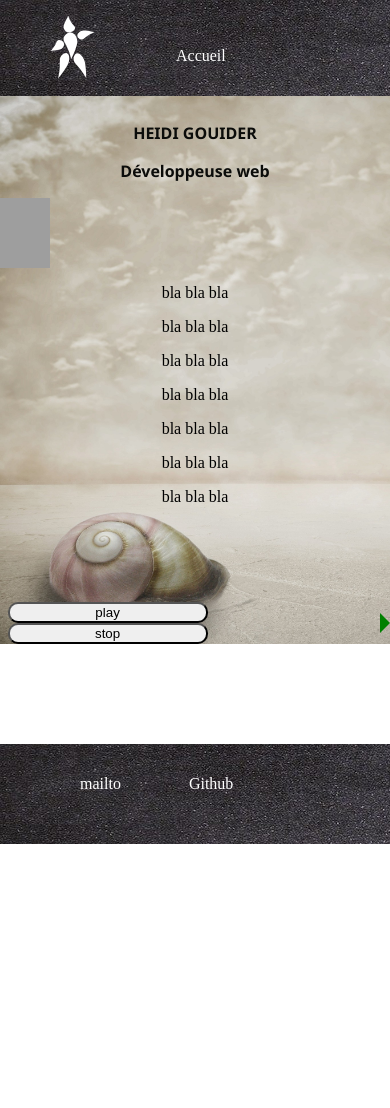
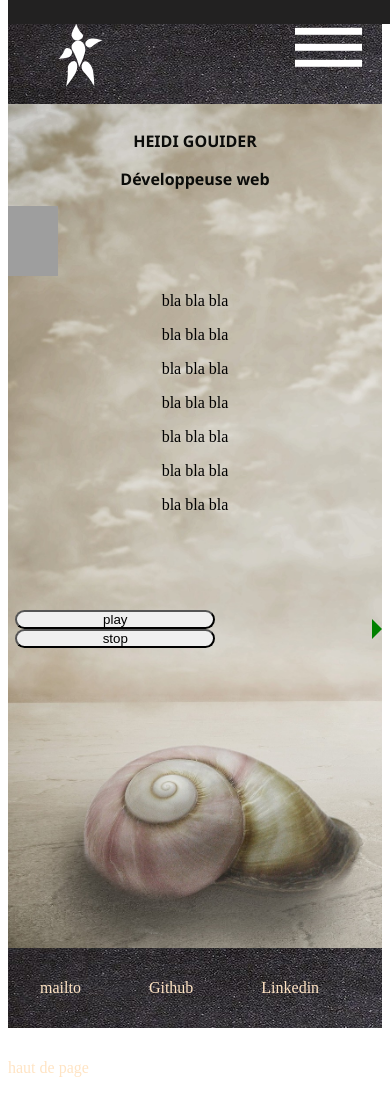
Before and after one commit to heidi-gouider/portofolio, a PHP site: page / in a window 390 px wide; the page is wider, and only the part inside the window is pictured. Before the commit the page ends 844 px from the top of that part, so only its background shows below. Run offline with PHP 8.4, Linux system fonts and the light colour scheme; grey boxes are pictures that could not be loaded.

Commit message:
modif css et js

```diff
--- /dev/null
+++ b/modif_portofolio/assets/js/script.js
@@ -0,0 +1,17 @@
+// je sélectionne et stock mon body et mon icone
+let body = document.querySelector("body");
+let icone = document.querySelector(".icone");
+let pluie = document.querySelector("#drop");
+let animation = document.querySelector(".container");
+
+// je crée un évenement d'écoute sur un click sur l'icone
+// je crée une classe "actif"
+icone.addEventListener("click", function () {
+    body.classList.toggle("actif");
+
+});
+
+pluie.addEventListener("click", function (event) {
+    animation.classList.toggle("tombe");
+
+});
--- a/modif_portofolio/assets/style.css
+++ b/modif_portofolio/assets/style.css
@@ -1,34 +1,18 @@
-/* * {
-	margin: 0px;
-	padding: 0px; */
-/* user-select: none; */
+* {
+	margin: o;
+	padding: 0;
+	list-style: none;
+}
 
-/* } */
-
-body {
+/* body {
 	width: 100%;
 	height: 100%;
-	padding: 0px;
-	margin: 0px;
-	/* font-size: 16px; */
-	/* line-height: 0.5; */
-}
+	position: relative;
+} */
 
 a {
 	text-decoration: none;
 	color: inherit;
-}
-
-/************ le header***********/
-
-header {
-	width: 100%;
-	height: 6rem;
-	/* position: fixed; */
-	/* z-index: 2; */
-	background-image: url(img/backgroung-h&f.jpg);
-	background-repeat: no-repeat;
-	/* position: absolute; */
 }
 
 /* .entete_mask {
@@ -52,16 +36,25 @@ header {
 /* position: fixed; */
 /* } */
 
-.nav_bar {
-	/* width: 100%; */
+
+/******************* LE MENU *******************************/
+header {
+	position: relative;
+	width: 100%;
 	height: 6rem;
-	/* line-height: 5rem; */
-	display: flex;
-	/* justify-content: space-between; */
-	/* /* flex-direction: row; */
-	align-items: end;
+	top: 0;
+	left: 0;
+	background-image: url(img/backgroung-h&f.jpg);
+	background-repeat: no-repeat;
+
 }
 
+.nav {
+	width: 100%;
+	height: 100%;
+	display: flex;
+	justify-content: space-between;
+}
 
 .logo {
 	padding-left: 3rem;
@@ -78,35 +71,128 @@ header {
 	/* z-index: 2; */
 }
 
-
-.liens {
-	height: 5rem;
-	line-height: 5rem;
-	padding-left: 3rem;
-	/* align-items: center; */
-	color: white;
+.menu {
+	height: 6rem;
+	line-height: 6rem;
+	display: flex;
+	justify-content: space-between;
+	align-items: center;
 }
 
-.liens a {
+.menu a {
 	padding: 1rem;
-	/* height: 40px; */
+	font-size: 20px;
+	color: white;
+	text-decoration: none;
 }
 
-.liens a:hover {
-	color: red;
+.menu a:hover {
+	transition: all;
+	font-size: 30px;
+	color: rgb(146, 126, 126);
 }
+
+
+/* ******************** CREATION DES ICONES ********************************* */
+
+.icone {
+	width: 4.2rem;
+	height: 2.4rem;
+	position: relative;
+	/* la position sera par rapport à l'élément parent span qui sera en position absolue */
+	cursor: pointer;
+	display: none;
+}
+
+/* *********icone open *********** */
+
+/* je crée le prier trait de l'icône qui sera central */
+.icone .open {
+	/* attentien les balises span sont de type inline, donc ne comprenne pas les valeurs hauteur et largeur
+    j'utilise un display */
+	/* je donne à la span la taille de 100% c'est à dire 5rem comme la class icone */
+	width: 100%;
+	height: 0.4rem;
+	display: block;
+	position: absolute;
+	content: "";
+	background-color: white;
+	/* maintenant je vais placer l'élément et le centrer*/
+	top: 50%;
+	/* avec la position absolue le top de 50% ne suffira pas à centrer mon élément
+    je vais donc utiliser un transform pour le déplacer de sa moitié vers le haut => (valeur négative)*/
+	transform: translateY(-50%);
+
+}
+
+/* je crée les deux autres traits de l'icône, un avant et un après */
+.icone .open::before,
+.icone .open::after {
+	content: "";
+	position: absolute;
+	width: 100%;
+	/* height: 0.6rem; */
+	height: 0.4rem;
+	background-color: white;
+
+}
+
+/* maintenant je les positionne */
+.icone .open::before {
+	transform: translateY(-1rem);
+}
+
+.icone .open::after {
+	transform: translateY(1rem);
+}
+
+/* *********icone close *********** */
+
+.icone .close {
+	width: 100%;
+	height: 0.4rem;
+	position: absolute;
+	margin-top: 0;
+	margin-left: 0;
+	transform: translateY(10px);
+}
+
+.icone .close:before {
+	content: '';
+	position: absolute;
+	top: 10px;
+	width: 100%;
+	height: 100%;
+	background-color: white;
+	transform: rotate(-45deg);
+	transform: rotate(-45deg);
+}
+
+.icone .close:after {
+	content: '';
+	position: absolute;
+	top: 10px;
+	width: 100%;
+	height: 0.4rem;
+	background-color: white;
+	transform: rotate(45deg);
+	transform: rotate(45deg);
+
+}
+
+
 
 /************ FOOTER ***************/
 
 footer {
 	width: 100%;
-	height: 100px;
+	height: 5rem;
 	bottom: 0;
-	position: fixed;
+	position: relative;
 
 	background: url(img/backgroung-h&f.jpg);
 	/* background-repeat: no-repeat; */
-	line-height: 100px;
+	/* line-height: 100px; */
 	color: bisque;
 }
 
@@ -131,27 +217,18 @@ footer {
 
 .container {
 	width: 100%;
-	position: relative;
-	/* bottom: 0; */
+	height: 100vh;
 	background: url(img/background-main.jpg);
 	/* background-size: 100%, 100%; */
 	background-size: cover;
 	background-repeat: no-repeat;
-	/* background-position: 0; */
-	/* background-position-y: 120px; */
-
-
-	/* min-width: 100%;
-	min-height: 100%; */
 	/* display: grid; */
-	/* height: 100vh; */
-	/* position: relative; */
-	/* box-shadow: 0 10px 10px 0 grey; */
+	position: relative;
 }
 
 /**présentation et animation **/
 
-.accueil {
+/* .accueil { */
 
 /* position: relative; */
 /* margin-top: 120px; */
@@ -160,7 +237,7 @@ footer {
 	background-size: 100%, 100%; */
 /* background-position-y: 120px; */
 /* z-index: 1; */
-}
+/* } */
 
 
 .titre {
@@ -194,8 +271,6 @@ footer {
 	position: relative;
 } */
 
-
-/******************* script.js ************/
 
 /* .rain {
 	position: absolute;
@@ -239,7 +314,13 @@ footer {
 	/* background-position: 0px 60px; */
 	width: 50px;
 	height: 70px;
+	cursor: pointer;
+	/* animation: fall 5s; */
+}
+
+.tombe .pluie {
 	animation: fall 5s;
+
 }
 
 @keyframes fall {
@@ -334,7 +415,77 @@ input {
 	/* margin-bottom: 20px; */
 }
 
+/* ****** MENU RESPONSIVE ******** */
 
+@media screen and (max-width: 576px) {
+	/* header {
+        background: transparent;
+    } */
+
+	.icone {
+		display: block;
+		right: 20px;
+		top: 20px;
+		position: relative;
+		z-index: 30;
+		cursor: pointer;
+	}
+
+	/* l'icone open sera visible */
+	.open {
+		display: flex;
+	}
+
+	/* l'icone close sera caché */
+	.close {
+		display: none;
+	}
+
+	/* j'appelle ma fonction et je lui dis de cacher l'icone open
+    si elle est vrai */
+	.actif .open {
+		display: none;
+	}
+
+	.actif .close {
+		display: flex;
+	}
+
+	/* .nav {
+        display: flex;
+    } */
+
+	.menu {
+		width: 100%;
+		height: 100vh;
+		/* display: flex; */
+		position: absolute;
+		flex-direction: column;
+		justify-content: space-around;
+		top: 0;
+		padding: 2rem;
+		background-color: rgb(34, 33, 33);
+		transform: translateY(-100%);
+		transition: transform 1s;
+	}
+
+
+	.actif .menu {
+		transform: translateY(0);
+		/* display: none; */
+
+	}
+
+	.menu a {
+		font-size: 2rem;
+	}
+
+	/* .menu a:hover {
+        transition: all;
+        font-size: 30px;
+        color: black;
+    } */
+}
 
 /*  */
 /* main {
--- a/modif_portofolio/index.html
+++ b/modif_portofolio/index.html
@@ -7,54 +7,38 @@
 	<meta name="viewport" content="width=device-width, initial-scale=1.0">
 	<title>Modif Portofolio</title>
 	<link rel="stylesheet" href="assets/style.css">
+	<link rel="stylesheet" href="assets\tools\menu responsive\assets\style.css">
 </head>
 
 
 <body>
+	<header>
+		<nav class="nav">
+			<div class="logo">
+				<img src="assets\img\logo.svg" alt="logo">
+			</div>
 
-	<header>
-		<div class="entete_mask">
-			<!-- <svg viewBox="0 0 100 100" preserveAspectRatio="none">
+			<div class="icone">
+				<span class="open"></span>
+				<span class="close"></span>
+
+			</div>
+
+			<ul class="menu">
+				<li><a href="#">Accueil</a></li>
+				<li><a href="#">Présentation</a></li>
+				<li><a href="#">Compétences</a></li>
+				<li><a href="#">Projets</a></li>
+				<li><a href="contact.html">Contact</a></li>
+				<li><a href="#">Mon CV</a></li>
+			</ul>
+		</nav>
+	</header>
+	<!-- <div class="entete_mask"> -->
+	<!-- <svg viewBox="0 0 100 100" preserveAspectRatio="none">
 				<path d="M0 100 L 0 0 C 25 100 75 100 100 0 L 100 100"></path>
 			</svg> -->
-		</div>
-		<div class="nav_bar">
-			<div class="logo">
-				<!-- <a href="#"> -->
-				<img src="assets\img\logo.svg" alt="logo">
-			</div>
-			<!-- </a> -->
-			<!-- <div class="nav_bar"> -->
-			<nav class="liens">
-				<a href="#">Accueil</a>
-				<a href="#">Présentation</a>
-				<a href="#">Compétences</a>
-				<a href="#">Projets</a>
-				<a href="contact.html">Contact</a>
-				<a href="#">Mon CV</a>
-			</nav>
-			<!-- </div> -->
-
-		</div>
-		<!-- </header> -->
-
-
-		<!-- ----MENU----- -->
-
-		<!-- <div class="nav_bar">
-			<nav class="liens">
-				<a href="#">Accueil</a>
-				<a href="#">Présentation</a>
-				<a href="#">Compétences</a>
-				<a href="#">Projets</a>
-				<a href="contact.html">Contact</a>
-				<a href="#">Mon CV</a>
-
-			</nav>
-		</div> -->
-	</header>
-
-
+	<!-- </div> -->
 	<div class="container">
 		<div id="présentation">
 			<div class="titre">
@@ -68,9 +52,6 @@
 
 		<div class="animation">
 			<!-- je crée pls span pour séparer l'image en pls partie (je les crérais dans le fichier js par la suite) -->
-			<!-- <div class="goutte">
-				<img src="assets\img\drop.svg" alt="goutte">
-			</div> -->
 			<div class="pluie">
 				<div id="drop">
 					<span></span>
@@ -120,6 +101,7 @@
 			<a href="#" class="bouton">haut de page</a>
 		</div>
 	</footer>
+	<script src="assets\js\script.js"></script>
 	<!-- <script src="assets\js\main.js"></script> -->
 	<!-- ici svg est null et il n'y a aucune animation -->
 	<!-- <script src="assets\js\main1.js"></script> -->
```
Lines whose indentation alone changed are shown as unchanged.
